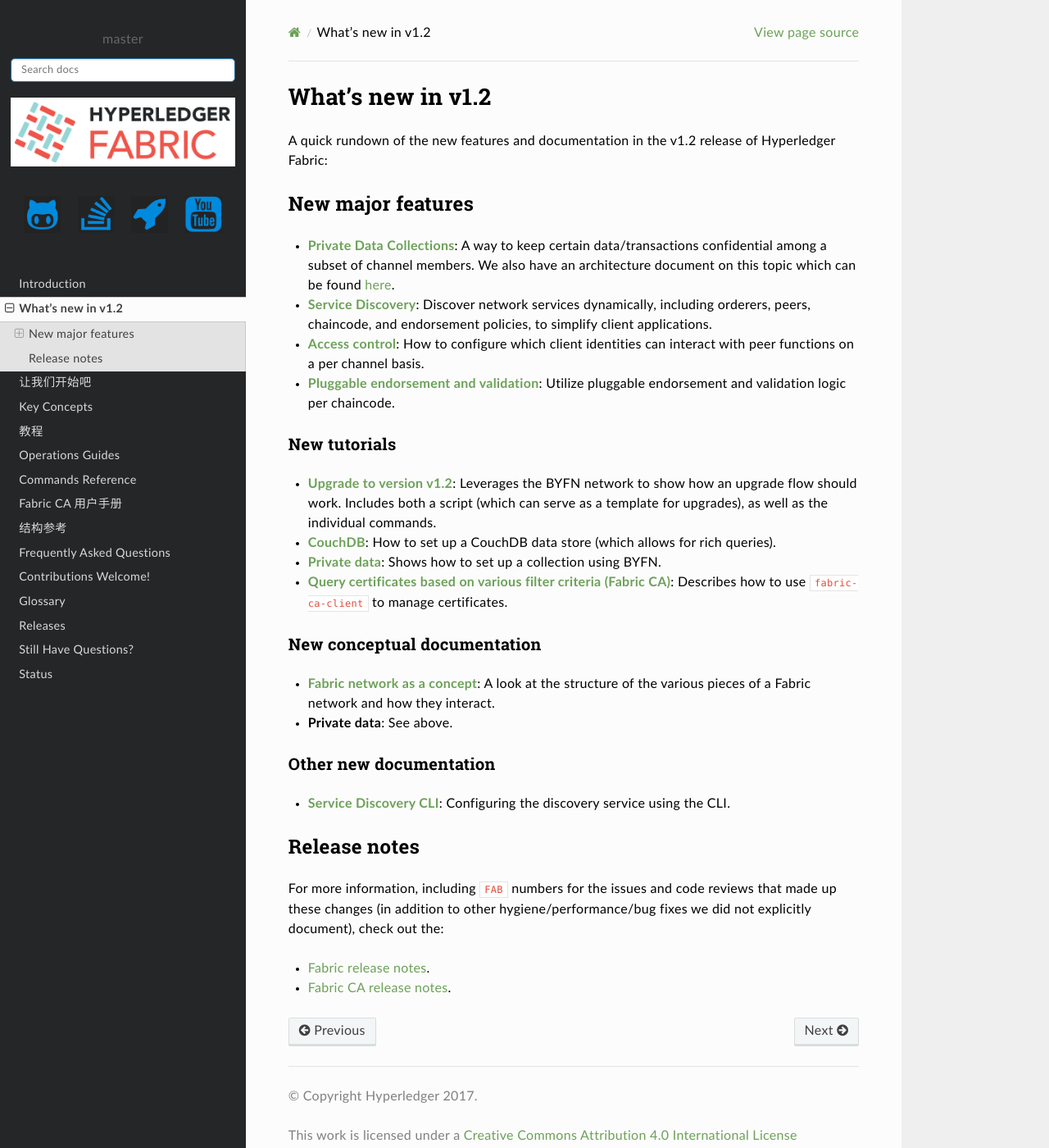
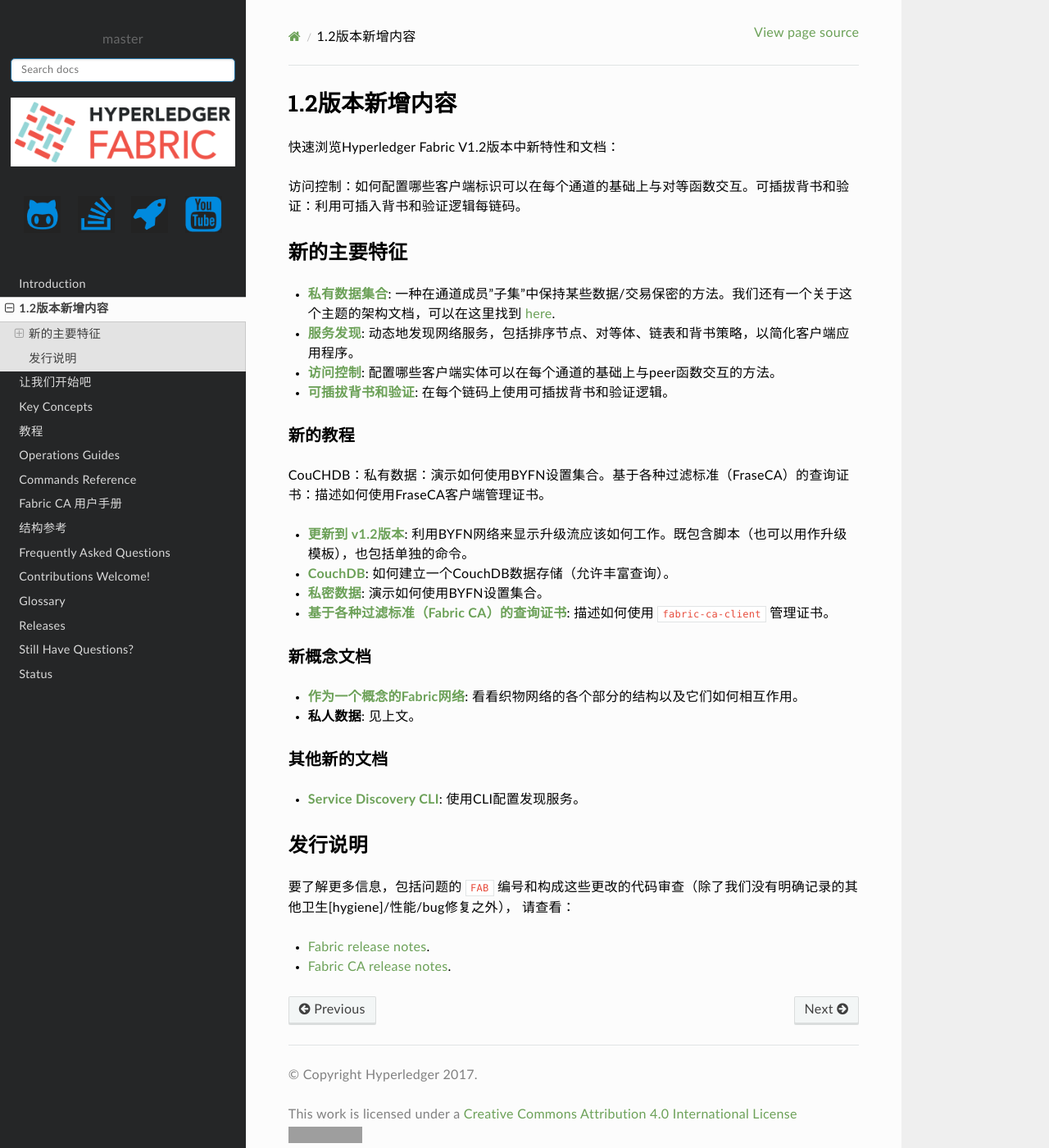
Before and after one commit to MangoDowner/hyperledger-fabric-docs-zh_CN, a Sphinx documentation site: the page built from source/whatsnew.md, in a window 1280 px wide and 1400 px high. Shown: the whole window at 82% size. Built offline with Sphinx 7.4.7 and the Read the Docs theme 2.0.0, drawn with Linux system fonts in a browser that asks for light colours; formulas are drawn with MathJax 3; grey boxes are pictures that could not be loaded.

Commit message:
汉化《1.2版本新增内容》（What's new in v1.2）章节

```diff
--- a/source/whatsnew.md
+++ b/source/whatsnew.md
@@ -1,60 +1,56 @@
-# What's new in v1.2
+# 1.2版本新增内容
 
-A quick rundown of the new features and documentation in the v1.2 release of
-Hyperledger Fabric:
+快速浏览Hyperledger Fabric V1.2版本中新特性和文档：
 
-## New major features
+访问控制：如何配置哪些客户端标识可以在每个通道的基础上与对等函数交互。可插拔背书和验证：利用可插入背书和验证逻辑每链码。
 
-* **[Private Data Collections](https://hyperledger-fabric.readthedocs.io/en/release-1.2/private-data/private-data.html)**:
-  A way to keep certain data/transactions confidential among a subset of channel
-  members. We also have an architecture document on this topic which can be found
+## 新的主要特征
+
+* **[私有数据集合](https://hyperledger-fabric.readthedocs.io/en/release-1.2/private-data/private-data.html)**:
+  一种在通道成员"子集"中保持某些数据/交易保密的方法。我们还有一个关于这个主题的架构文档，可以在这里找到
   [here](https://hyperledger-fabric.readthedocs.io/en/release-1.2/private-data-arch.html).
 
-* **[Service Discovery](https://hyperledger-fabric.readthedocs.io/en/release-1.2/discovery-overview.html)**:
-  Discover network services dynamically, including orderers, peers, chaincode,
-  and endorsement policies, to simplify client applications.
+* **[服务发现](https://hyperledger-fabric.readthedocs.io/en/release-1.2/discovery-overview.html)**:
+  动态地发现网络服务，包括排序节点、对等体、链表和背书策略，以简化客户端应用程序。
 
-* **[Access control](https://hyperledger-fabric.readthedocs.io/en/release-1.2/access_control.html)**:
-  How to configure which client identities can interact with peer functions on a
-  per channel basis.
+* **[访问控制](https://hyperledger-fabric.readthedocs.io/en/release-1.2/access_control.html)**:
+  配置哪些客户端实体可以在每个通道的基础上与peer函数交互的方法。
 
-* **[Pluggable endorsement and validation](https://hyperledger-fabric.readthedocs.io/en/release-1.2/pluggable_endorsement_and_validation.html)**:
-  Utilize pluggable endorsement and validation logic per chaincode.
+* **[可插拔背书和验证](https://hyperledger-fabric.readthedocs.io/en/release-1.2/pluggable_endorsement_and_validation.html)**:
+  在每个链码上使用可插拔背书和验证逻辑。
 
-### New tutorials
+### 新的教程
 
-* **[Upgrade to version v1.2](https://hyperledger-fabric.readthedocs.io/en/release-1.2/upgrade_to_newest_version.html)**:
-  Leverages the BYFN network to show how an upgrade flow should work. Includes
-  both a script (which can serve as a template for upgrades), as well as the
-  individual commands.
+CouCHDB：私有数据：演示如何使用BYFN设置集合。基于各种过滤标准（FraseCA）的查询证书：描述如何使用FraseCA客户端管理证书。
+
+* **[更新到 v1.2版本](https://hyperledger-fabric.readthedocs.io/en/release-1.2/upgrade_to_newest_version.html)**:
+  利用BYFN网络来显示升级流应该如何工作。既包含脚本（也可以用作升级模板），也包括单独的命令。
 
 * **[CouchDB](https://hyperledger-fabric.readthedocs.io/en/release-1.2/couchdb_tutorial.html)**:
-  How to set up a CouchDB data store (which allows for rich queries).
+  如何建立一个CouchDB数据存储（允许丰富查询）。
 
-* **[Private data](https://hyperledger-fabric.readthedocs.io/en/release-1.2/private_data_tutorial.html)**:
-  Shows how to set up a collection using BYFN.
+* **[私密数据](https://hyperledger-fabric.readthedocs.io/en/release-1.2/private_data_tutorial.html)**:
+  演示如何使用BYFN设置集合。
 
-* **[Query certificates based on various filter criteria (Fabric CA)](https://hyperledger-fabric-ca.readthedocs.io/en/latest/users-guide.html#manage-certificates)**:
-  Describes how to use `fabric-ca-client` to manage certificates.
+* **[基于各种过滤标准（Fabric CA）的查询证书](https://hyperledger-fabric-ca.readthedocs.io/en/latest/users-guide.html#manage-certificates)**:
+  描述如何使用 `fabric-ca-client` 管理证书。
 
-### New conceptual documentation
+### 新概念文档
 
-* **[Fabric network as a concept](https://hyperledger-fabric.readthedocs.io/en/release-1.2/network/network.html)**:
-  A look at the structure of the various pieces of a Fabric network and how they
-  interact.
+* **[作为一个概念的Fabric网络](https://hyperledger-fabric.readthedocs.io/en/release-1.2/network/network.html)**:
+  看看织物网络的各个部分的结构以及它们如何相互作用。
 
-* **Private data**: See above.
+* **私人数据**: 见上文。
 
-### Other new documentation
+### 其他新的文档
 
 * **[Service Discovery CLI](https://hyperledger-fabric.readthedocs.io/en/release-1.2/discovery-cli.html)**:
-  Configuring the discovery service using the CLI.
+  使用CLI配置发现服务。
 
-## Release notes
+## 发行说明
 
-For more information, including `FAB` numbers for the issues and code reviews
-that made up these changes (in addition to other hygiene/performance/bug fixes
-we did not explicitly document), check out the:
+要了解更多信息，包括问题的 `FAB` 编号和构成这些更改的代码审查（除了我们没有明确记录的其他卫生\[hygiene\]/性能/bug修复之外），
+请查看：
 
 * [Fabric release notes](https://github.com/hyperledger/fabric/releases/tag/v1.2.0).
 * [Fabric CA release notes](https://github.com/hyperledger/fabric-ca/releases/tag/v1.2.0).
```
